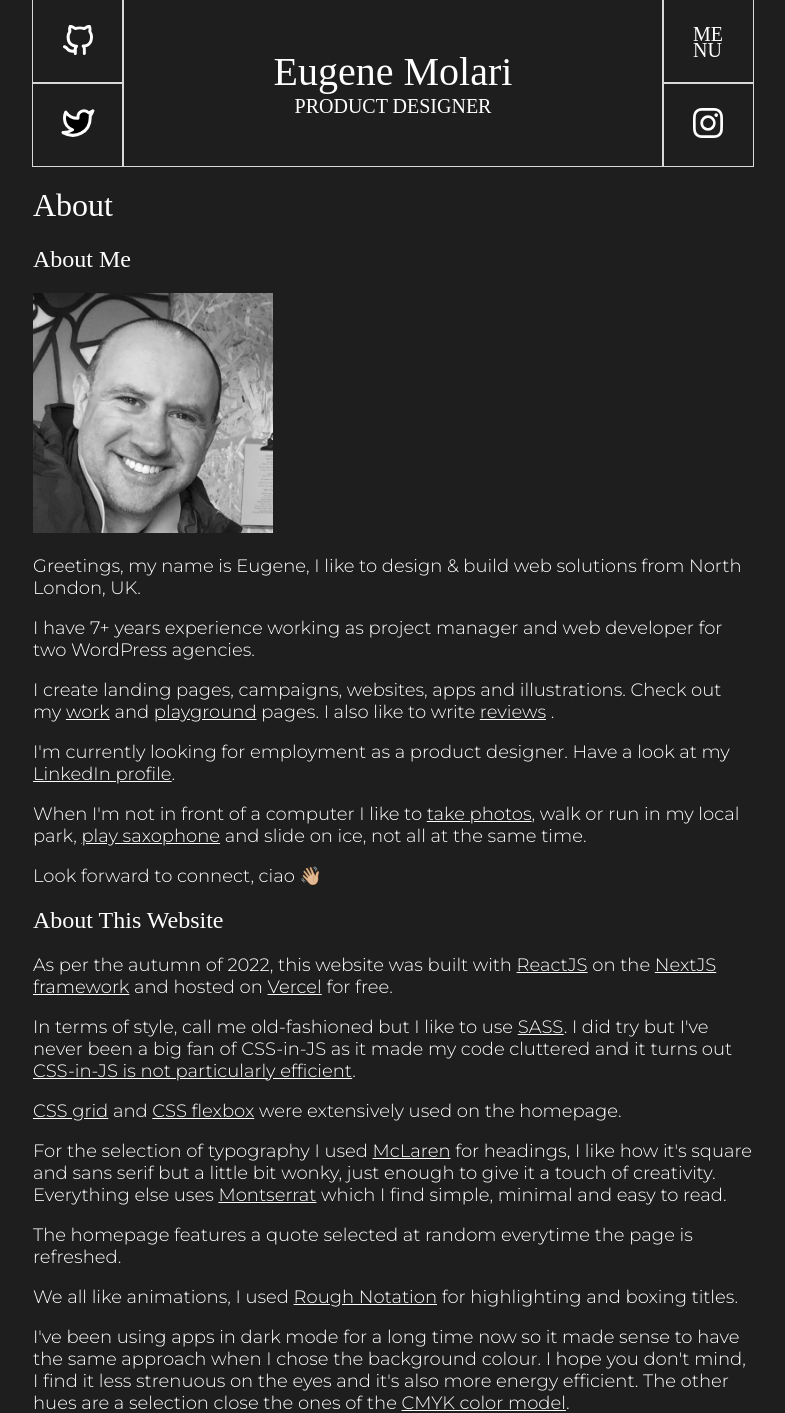
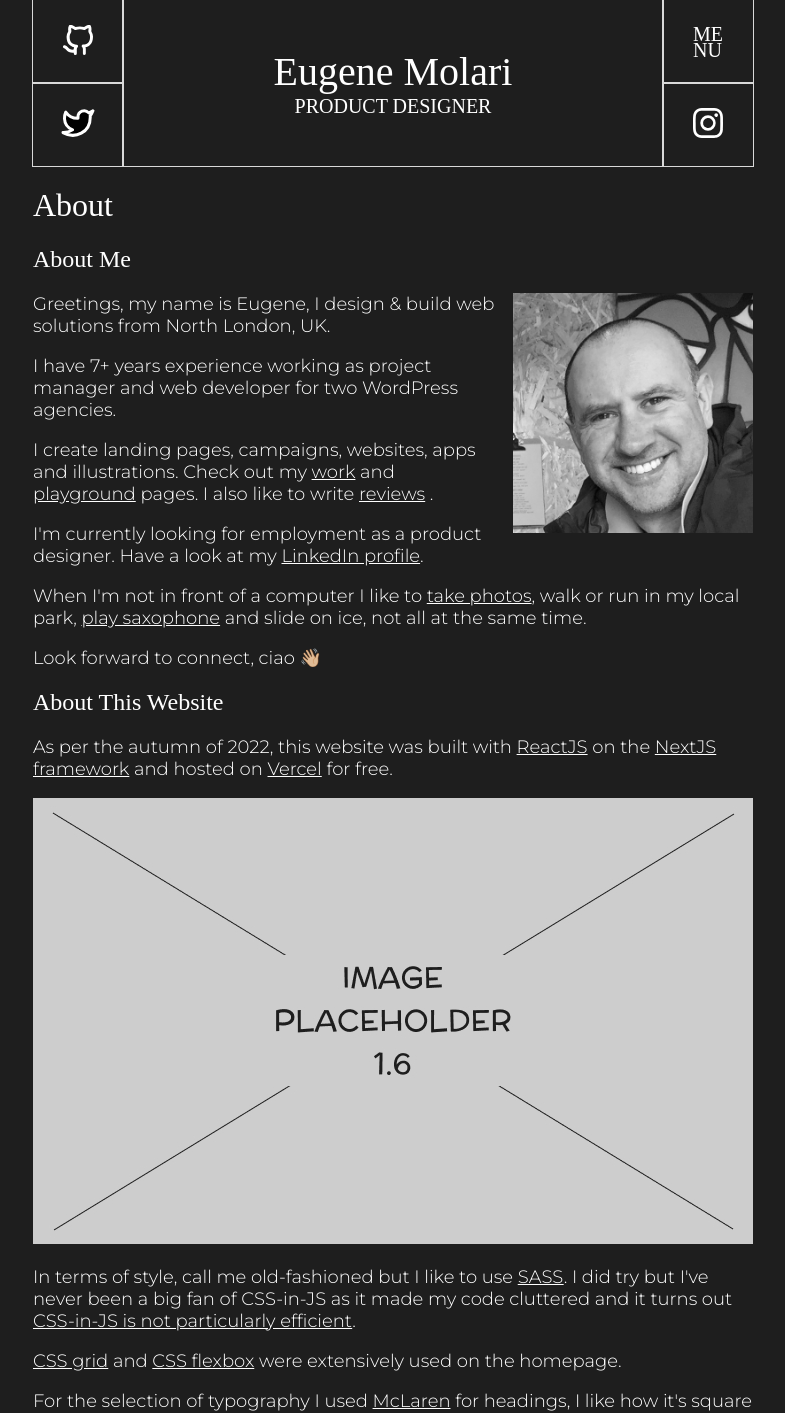
Before and after one commit to eugelogic/emerald, a Next.js app: page /about in a window 1280 px wide. Shown: the top 1413 px of the page, without its empty margins (247-1032 px from the left). Built offline with nearby package versions, Linux system fonts and the light colour scheme; a web font is replaced by a local one.

Commit message:
Add and edit content and style to the About page

```diff
--- a/pages/about.js
+++ b/pages/about.js
@@ -1,6 +1,7 @@
 import Link from 'next/link'
 import Image from 'next/image'
 import Layout from '../components/Layout'
+import styles from '../styles/About.module.scss'
 
 const About = () => {
     return (
@@ -8,8 +9,10 @@ const About = () => {
             <div className="container">
                 <h1>About</h1>
                 <h2>About Me</h2>
-                <Image src="/eugene-molari.jpg" alt="Eugene Molari" width={240} height={240} />
-                <p>Greetings, my name is Eugene, I like to design & build web solutions from North London, UK.</p>
+                <span className={styles.profileImage}>
+                    <Image src="/eugene-molari.jpg" alt="Eugene Molari" width={240} height={240} />
+                </span>
+                <p>Greetings, my name is Eugene, I design & build web solutions from North London, UK.</p>
                 <p>
                     I have 7+ years experience working as project manager and web developer for two WordPress agencies.
                 </p>
@@ -63,6 +66,12 @@ const About = () => {
                     </a>{' '}
                     for free.
                 </p>
+                <Image
+                    src="/eumodig-image-placeholder-1.6-light.jpg"
+                    alt="placeholder image"
+                    width={720}
+                    height={446}
+                />
                 <p>
                     In terms of style, call me old-fashioned but I like to use{' '}
                     <a href="https://sass-lang.com/" target="_blank" rel="noopener noreferrer">
@@ -121,8 +130,8 @@ const About = () => {
                 <p>
                     I&apos;ve been using apps in dark mode for a long time now so it made sense to have the same
                     approach when I chose the background colour. I hope you don&apos;t mind, I find it less strenuous on
-                    the eyes and it&apos;s also more energy efficient. The other hues are a selection close the ones of
-                    the{' '}
+                    the eyes and it&apos;s also more energy efficient. The other hues are a selection close to the ones
+                    of the{' '}
                     <a href="https://en.wikipedia.org/wiki/CMYK_color_model" target="_blank" rel="noopener noreferrer">
                         CMYK color model
                     </a>
--- /dev/null
+++ b/styles/About.module.scss
@@ -0,0 +1,7 @@
+@media (min-width: 30rem) {
+    .profileImage {
+        margin-left: 1rem;
+        float: right;
+        transform: scaleX(-1);
+    }
+}
```
Also changed, not shown: public/eumodig-image-placeholder-1.6-light.jpg (added).
